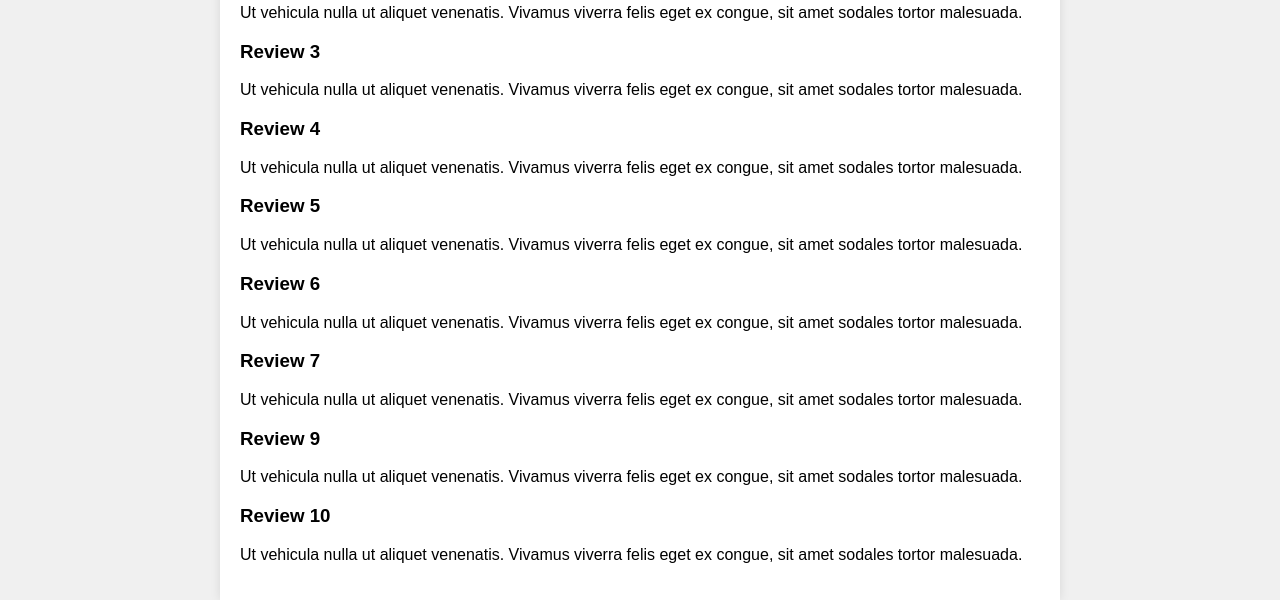
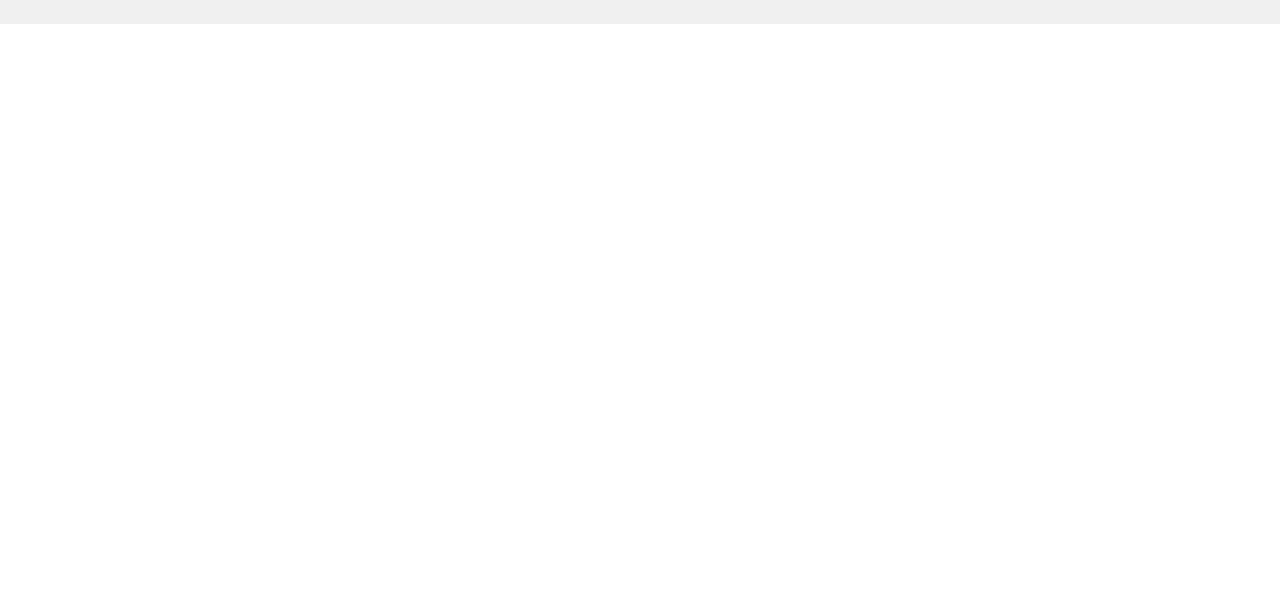
Before and after one commit to Paulie-Aditya/project-exhibition, a Flask app: page /movie in a window 1280 px wide. Shown: the part 776-1376 px from the top of the page. After the commit the page ends 800 px from the top, so only its background shows below. Run offline with Flask 3, Linux system fonts and the light colour scheme; parts of the project's set-up code (start-up, migrations or seed data) failed here and were passed over.

Commit message:
Update movie.html

```diff
--- a/templates/movie.html
+++ b/templates/movie.html
@@ -27,39 +27,9 @@
                 <h3>Review 1</h3>
                 <p>Lorem ipsum dolor sit amet, consectetur adipiscing elit. Sed eget justo eu quam lacinia cursus.</p>
             </div>
-            <div class="review">
-                <h3>Review 2</h3>
-                <p>Ut vehicula nulla ut aliquet venenatis. Vivamus viverra felis eget ex congue, sit amet sodales tortor malesuada.</p>
-            </div>
-            <div class="review">
-                <h3>Review 3</h3>
-                <p>Ut vehicula nulla ut aliquet venenatis. Vivamus viverra felis eget ex congue, sit amet sodales tortor malesuada.</p>
-            </div>
-            <div class="review">
-                <h3>Review 4</h3>
-                <p>Ut vehicula nulla ut aliquet venenatis. Vivamus viverra felis eget ex congue, sit amet sodales tortor malesuada.</p>
-            </div>
-            <div class="review">
-                <h3>Review 5</h3>
-                <p>Ut vehicula nulla ut aliquet venenatis. Vivamus viverra felis eget ex congue, sit amet sodales tortor malesuada.</p>
-            </div>
-            <div class="review">
-                <h3>Review 6</h3>
-                <p>Ut vehicula nulla ut aliquet venenatis. Vivamus viverra felis eget ex congue, sit amet sodales tortor malesuada.</p>
-            </div>
-            <div class="review">
-                <h3>Review 7</h3>
-                <p>Ut vehicula nulla ut aliquet venenatis. Vivamus viverra felis eget ex congue, sit amet sodales tortor malesuada.</p>
-            </div>
-            <div class="review">
-                <h3>Review 9</h3>
-                <p>Ut vehicula nulla ut aliquet venenatis. Vivamus viverra felis eget ex congue, sit amet sodales tortor malesuada.</p>
-            </div>
-            <div class="review">
-                <h3>Review 10</h3>
-                <p>Ut vehicula nulla ut aliquet venenatis. Vivamus viverra felis eget ex congue, sit amet sodales tortor malesuada.</p>
-            </div>
+
         </div>
     </div>
 </body>
+<script src = "/static/index.js"></script>
 </html>
```
